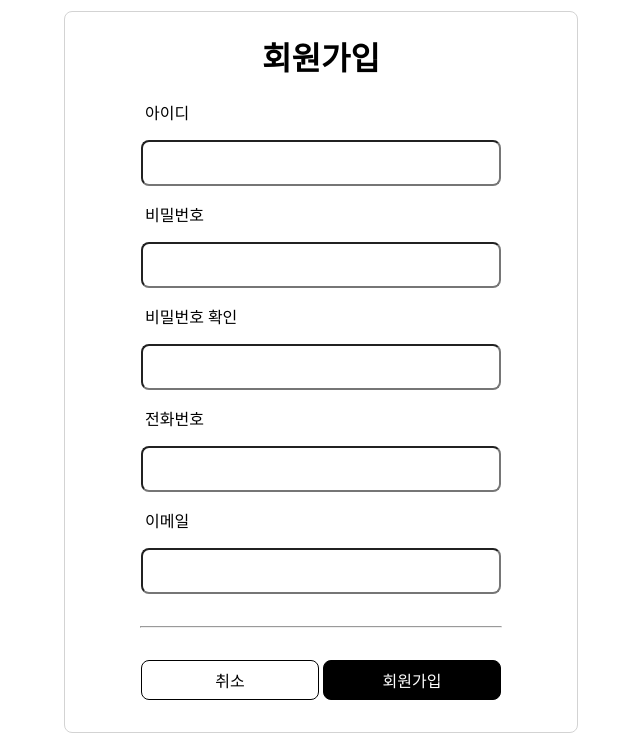
After one commit to itaekyung/full-stack-mini-projects, a Flask app: page /signup in a window 1280 px wide. The commit adds this page. Shown: the part 196-937 px from the top of the page, without its empty margins (319-959 px from the left). Run offline with Flask 2, Linux system fonts and the light colour scheme.

Commit message:
main page 3rd commit

```diff
--- a/app.py
+++ b/app.py
@@ -13,10 +13,34 @@ db = client.team6
 def home():
     return render_template('index.html')
 
+# 메인 카드 데이터 불러오기
 @app.route("/pet", methods=["GET"])
 def pet_get():
     pet_list = list(db.pet.find({},{'_id':False}))
     return jsonify({'pet':pet_list})
+
+# 회원가입 페이지 이동
+@app.route('/signup')
+def signup_page():
+    return render_template('signup.html')
+
+
+# 회원가입 POST
+@app.route("/users", methods=["POST"])
+def user_post():
+    user_receive = request.form['user_give']
+
+    user_list = list(db.users.find({},{'_id':False}))
+    count = len(user_list)+1
+
+    doc = {
+        'num':count,
+        'bucket':bucket_receive,
+        'done':0
+    }
+
+    db.bucket.insert_one(doc)
+    return jsonify({'msg': '등록 완료!'})
 
 @app.route('/detail')
 def detail_page():
--- /dev/null
+++ b/templates/signup.html
@@ -0,0 +1,128 @@
+<!DOCTYPE html>
+<html lang="ko">
+
+<head>
+    <meta charset="UTF-8">
+    <meta http-equiv="X-UA-Compatible" content="IE=edge">
+    <meta name="viewport" content="width=device-width, initial-scale=1.0">
+    <title>REHOME PET</title>
+
+    <style>
+        img {
+            display: block;
+            margin: auto;
+            width: 190px;
+            margin-top: 2rem;
+            margin-bottom: 2rem;
+        }
+
+        h1 {
+            font-family: "S-Core Dream 7";
+        }
+
+        .ex {
+            font-family: "S-Core Dream 3";
+            text-align: left;
+            margin-left: 80px;
+        }
+
+        .ex1 {
+            font-family: "S-Core Dream 3";
+            text-align: right;
+            margin-left: 80px;
+        }
+
+        .submit {
+            width: 352px;
+            height: 40px;
+            border-radius: 0.5rem;
+        }
+
+        .box {
+            padding: white;
+            border: 1px solid lightgray;
+            width: 512px;
+            height: 720px;
+            text-align: center;
+            border-radius: 8px;
+            display: block;
+            margin: 0 auto;
+        }
+
+        .container {
+            margin: 0 auto;
+            position: absolute;
+            left: 50%;
+            top: 50%;
+            margin-left: -256px;
+            margin-top: -345px;
+        }
+
+        .button1 {
+            text-align: center;
+            width: 178px;
+            height: 40px;
+            display: inline-block;
+            border: 1px solid black;
+            background: white;
+            border-radius: 0.5rem;
+            font-size: 1rem;
+            font-family: "S-Core Dream 3";
+        }
+
+        .button2 {
+            background: black;
+            text-align: center;
+            width: 178px;
+            height: 40px;
+            display: inline-block;
+            color: #ffffff;
+            border: 1px solid black;
+            border-radius: 0.5rem;
+            font-size: 1rem;
+            font-family: "S-Core Dream 3";
+        }
+
+        .button1:hover {
+            background: black;
+            color: white;
+        }
+
+        .button2:hover {
+            background: white;
+            color: black;
+        }
+
+        .bar {
+            width: 360px;
+            margin-top: 2rem;
+            margin-bottom: 2rem;
+        }
+    </style>
+</head>
+
+<body>
+    <form>
+        <div>
+            <a href="./index.html"><img src="#" id="logo"></a>
+            <div class="box">
+                <h1>회원가입</h1>
+                <p class="ex">아이디</p>
+                    <input type="text" class="submit" name="userid">
+                <p class="ex">비밀번호</p>
+                    <input type="password" class="submit" name="userpw">
+                <p class="ex">비밀번호 확인</p>
+                    <input type="password" class="submit" name="userpw">
+                <p class="ex">전화번호</p>
+                    <input type="text" class="submit" name="userpn">
+                <p class="ex">이메일</p>
+                    <input type="text" class="submit" name="useremail">
+                <hr class='bar'>
+                <input type="button" value="취소" class="button1" onclick="location.href='01_index.html'">
+                <input type="submit" value="회원가입" class="button2">
+            </div>
+        </div>
+    </form>
+</body>
+
+</html>
```
Also changed, not shown: templates/index.html (+8 -3 lines).
